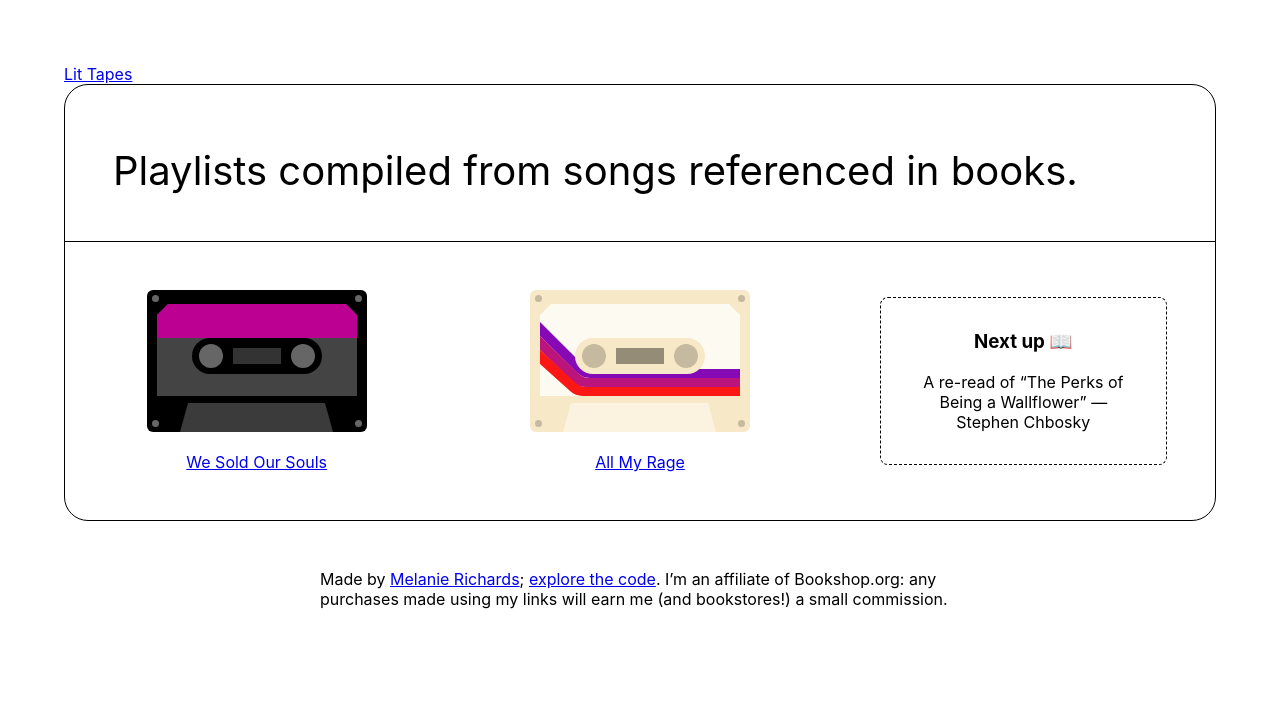
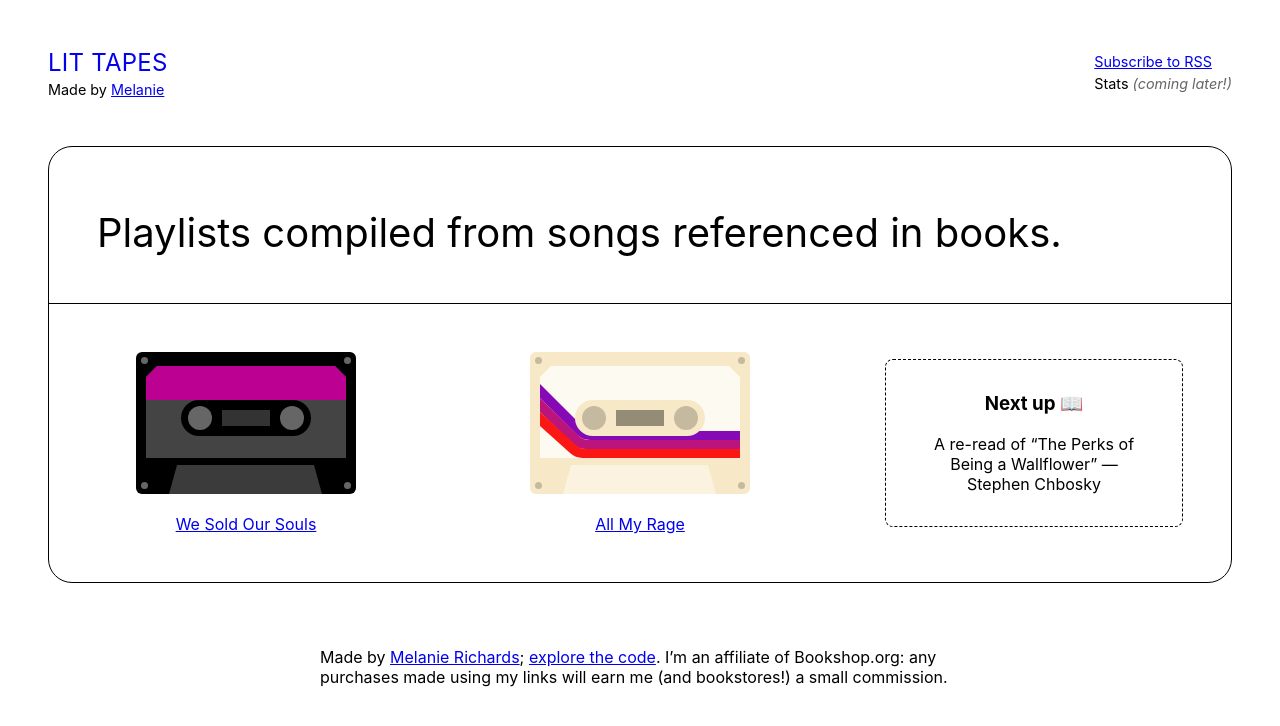
Before and after one commit to melanierichards/lit-tapes, an Eleventy site: page src/index.md in a window 1280 px wide. Built offline with nearby package versions, Linux system fonts and the light colour scheme; Eleventy itself is replaced by a stand-in of ours; files that its build step writes are made by us from their sources.

Commit message:
Scaffold header

```diff
--- a/src/_includes/partials/site-header.njk
+++ b/src/_includes/partials/site-header.njk
@@ -1,8 +1,18 @@
 <header class="site-header">
   <div class="l-contain">
     <nav class="site-header__nav" aria-label="Site navigation">
-      <a href="/" class="site-header__title">{{ site.title }}</a>
-      {{ collections.all | eleventyNavigation | eleventyNavigationToHtml | safe }}
+      <div class="site-header__title-area">
+        <a href="/" class="u-all-caps | site-header__title">{{ site.title }}</a>
+        <p class="site-header__author">Made by <a href="{{ site.authorUrl }}">Melanie</a></p>
+      </div>
+      <ul class="u-simple-list | site-header__nav-list">
+        <li>
+          <a href="{{ site.url}}/feed.xml">Subscribe to RSS</a>
+        </li>
+        <li>
+          <span>Stats <span class="site-header__later">(coming later!)</span></span>
+        </li>
+      </ul>
     </nav>
   </div>
 </header>
--- a/src/assets/sass/global.scss
+++ b/src/assets/sass/global.scss
@@ -17,7 +17,7 @@
 }
 
 html {
-  padding: var(--space-s);
+  padding: var(--space-primary);
   font-family: var(--font-body);
 }
 
@@ -40,18 +40,6 @@ body {
 ::-moz-selection {
   background: var(--selection-bg);
   color: var(--selection-text);
-}
-
-@media (min-width: $bp-m) {
-  body {
-    padding: var(--space-m);
-  }
-}
-
-@media (min-width: $bp-l) {
-  body {
-    padding: var(--space-l);
-  }
 }
 
 /*
--- a/src/assets/sass/layout.scss
+++ b/src/assets/sass/layout.scss
@@ -7,6 +7,7 @@
 main {
   border: 1px solid currentColor;
   border-radius: 12px;
+  margin-top: var(--space-primary);
 }
 
 /*
--- a/src/assets/sass/pages/home.scss
+++ b/src/assets/sass/pages/home.scss
@@ -7,7 +7,7 @@
 .tagline {
   font-size: 1.5rem;
   line-height: 1.1;
-  padding: var(--space-m);
+  padding: var(--space-primary);
 }
 
 .cass-grid {
@@ -26,7 +26,6 @@
 @media (min-width: $bp-m) {
   .tagline {
     font-size: 2.5rem;
-    padding: var(--space-l);
   }
 
   .cass-grid {
--- a/src/assets/sass/partials/c-post-item.scss
+++ b/src/assets/sass/partials/c-post-item.scss
@@ -6,7 +6,7 @@
 
 .c-post-item {
   align-self: center;
-  padding: var(--space-m);
+  padding: var(--space-primary);
   position: relative;
   text-align: center;
 }
@@ -48,9 +48,3 @@
  *  BREAKPOINTS
  *  ---------------------------------------------
  */
-
-@media (min-width: $bp-m) {
-  .c-post-item {
-    padding: var(--space-l);
-  }
-}
--- a/src/assets/sass/partials/footer.scss
+++ b/src/assets/sass/partials/footer.scss
@@ -5,7 +5,7 @@
  */
 
 .site-footer {
-  padding: var(--space-m);
+  padding: var(--space-primary);
 }
 
 .site-footer p {
--- /dev/null
+++ b/src/assets/sass/partials/header.scss
@@ -0,0 +1,44 @@
+/*
+ *  =============================================
+ *  SITE HEADER
+ *  =============================================
+ */
+
+.site-header__nav {
+  align-items: center;
+  display: flex;
+  justify-content: space-between;
+}
+
+.site-header__title:link,
+.site-header__title:visited {
+  border-bottom: 2px solid transparent;
+  font-size: 1.5rem;
+  text-decoration: none;
+  transition: border-bottom-color 200ms ease-in-out;
+}
+
+.site-header__title:hover {
+  border-bottom-color: currentColor;
+}
+
+.site-header__author {
+  font-size: .9rem;
+  margin-top: var(--space-xxxs);
+}
+
+.site-header__nav-list {
+  font-size: .9rem;
+  line-height: 1.5;
+}
+
+.site-header__later {
+  color: var(--subtle-text);
+  font-style: italic;
+}
+
+@media (min-width: $bp-m) {
+  .site-header__title {
+    font-size: 2.25rem;
+  }
+}
--- a/src/assets/sass/style.scss
+++ b/src/assets/sass/style.scss
@@ -3,6 +3,7 @@
 @import 'utilities';
 @import 'layout';
 
+@import 'partials/header';
 @import 'partials/footer';
 
 @import 'partials/c-skip-link';
--- a/src/assets/sass/utilities.scss
+++ b/src/assets/sass/utilities.scss
@@ -34,3 +34,8 @@
   max-width: 100%;
   padding: 0;
 }
+
+.u-all-caps {
+  letter-spacing: .01em;
+  text-transform: uppercase;
+}
--- a/src/assets/sass/variables.scss
+++ b/src/assets/sass/variables.scss
@@ -10,6 +10,7 @@
  *  ---------------------------------------------
  */
 
+$bp-s: 36rem;
 $bp-m: 48rem;
 $bp-l: 64rem;
 $bp-xl: 80rem;
@@ -21,6 +22,7 @@ $bp-xl: 80rem;
  */
 
 :root {
+  --space-primary: 1rem;
   --space-xxxs: .25rem;
   --space-xxs: .5rem;
   --space-xs: .75rem;
@@ -29,6 +31,18 @@ $bp-xl: 80rem;
   --space-l: 3rem;
   --space-xl: 6rem;
   --space-xxl: 8rem;
+}
+
+@media (min-width: $bp-s) {
+  :root {
+    --space-primary: 2rem;
+  }
+}
+
+@media (min-width: $bp-s) {
+  :root {
+    --space-primary: 3rem;
+  }
 }
 
 /*
@@ -53,4 +67,5 @@ $bp-xl: 80rem;
   --selection-text: #fefefe;
   --skip-link-bg: #1b1b1b;
   --skip-link-text: #fefefe;
+  --subtle-text: #666;
 }
```
Also changed, not shown: src/assets/css/style.css, 1 other file.
